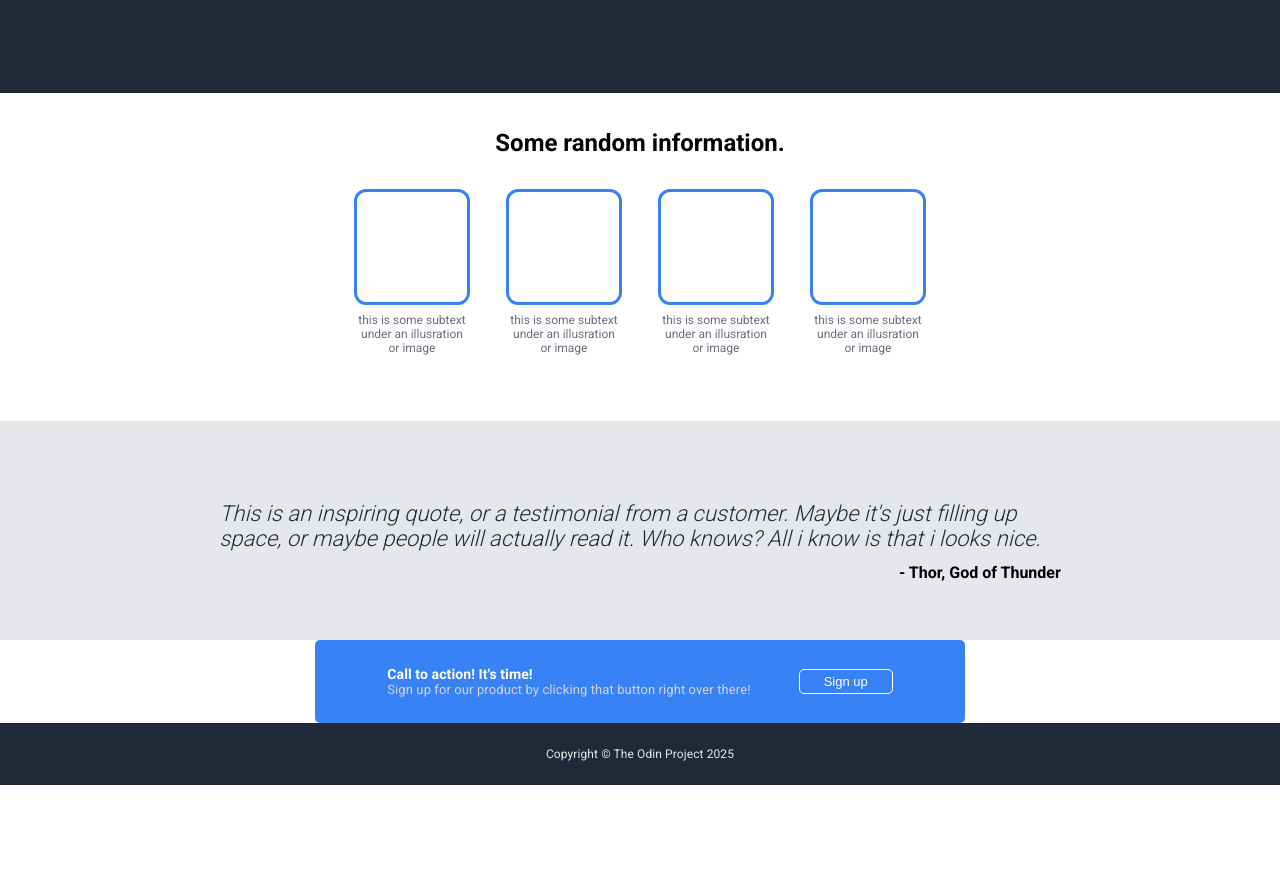
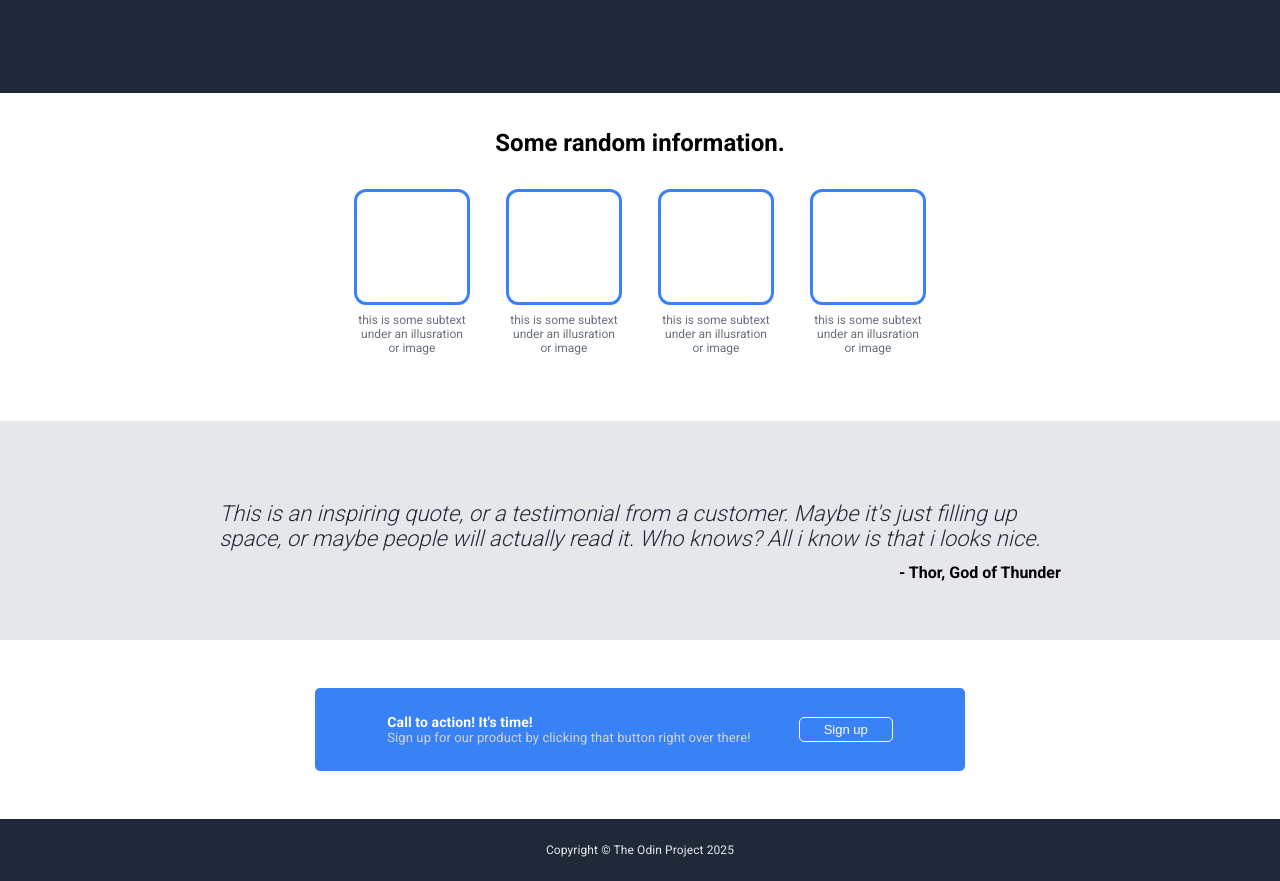
Before and after one commit to ar1ze/odin-landing-page, a plain HTML site: page index.html in a window 1280 px wide. Shown: the part 209-1090 px from the top of the page. Before the commit the page ends 994 px from the top, so only its background shows below. Drawn offline with Linux system fonts and the light colour scheme.

Commit message:
style: add margin to signup container

```diff
--- a/style.css
+++ b/style.css
@@ -185,6 +185,7 @@ main .sign-up-container{
   padding: 26px 72px;
   border-radius: 5px;
   gap: 48px;
+  margin: 3rem 1rem;
 }
 
 .sign-up-left h3 {
```
